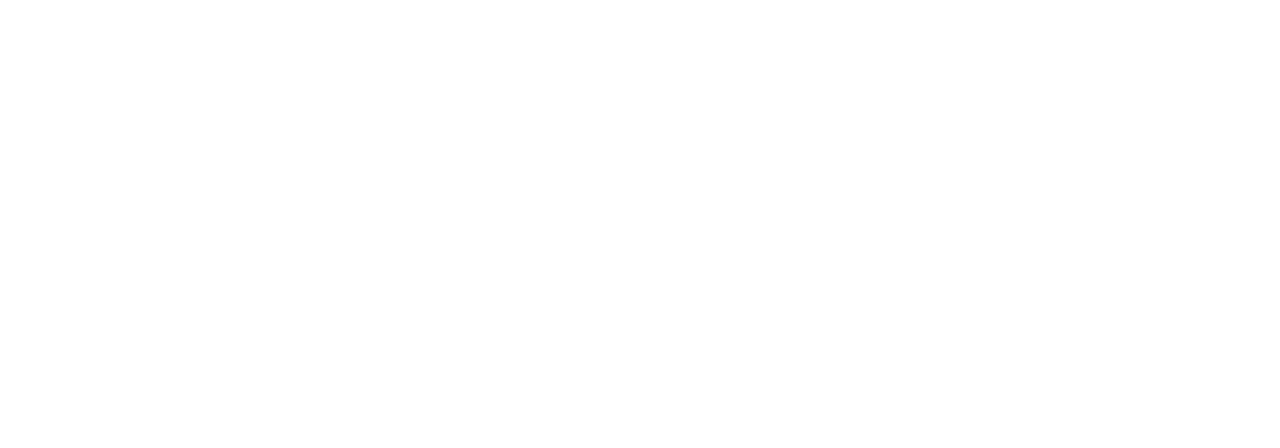
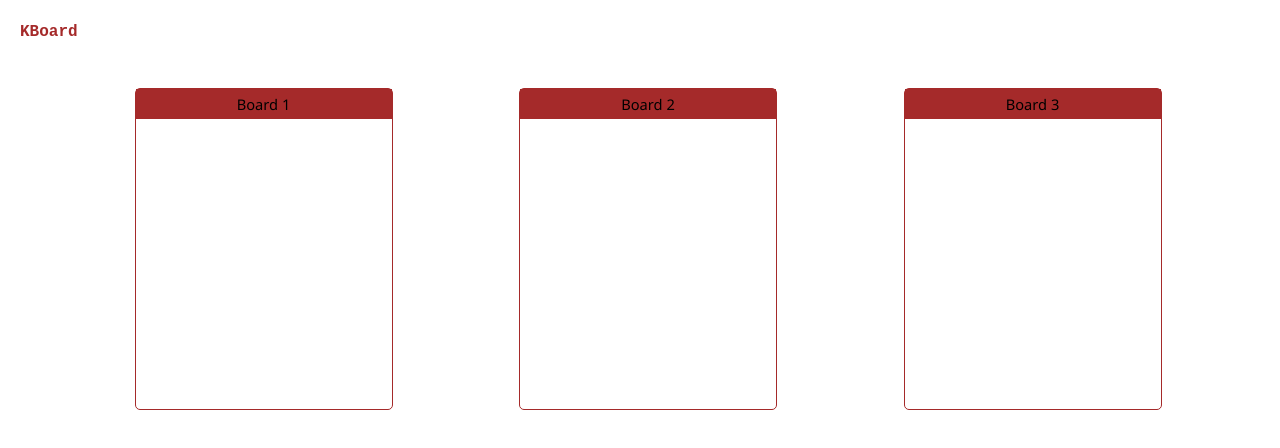
Before and after one commit to NkFab/MyKabanBoard-Vanilla, a website: page index.html in a window 1280 px wide. Drawn offline with Linux system fonts and the light colour scheme.

Commit message:
whatever

```diff
--- a/css/style.css
+++ b/css/style.css
@@ -0,0 +1,58 @@
+html,
+body {
+  height: 100%;
+  width: 100%;
+}
+body > nav {
+  position: fixed;
+}
+h1,
+h2,
+h3,
+h4,
+h5,
+h6 {
+  font-family: "Courier New", Courier, monospace;
+  font-weight: bolder;
+  font-size: 2vh;
+}
+p {
+  font-family: "Segoe UI", Tahoma, Geneva, Verdana, sans-serif;
+  font-weight: thin;
+  font-size: 11pt;
+}
+nav {
+  position: fixed;
+  top: 0;
+  left: 0;
+  width: 100%;
+  padding: 10px 20px;
+  background: #ffffff;
+  color: brown;
+  z-index: 9000;
+  overflow: auto;
+  transition: all 0.15s linear;
+}
+nav.active {
+  box-shadow: 1px 1px 5px #c4c4c4;
+}
+#main {
+  margin-top: 88px;
+  display: flex;
+  flex: 1;
+  flex-direction: row;
+  justify-content: space-evenly;
+}
+.board {
+  border: 1px solid brown;
+  border-radius: 5px;
+  height: 40vh;
+  width: 20vw;
+}
+
+.board p {
+  margin-top: 0;
+  background: brown;
+  padding: 5px 0;
+  text-align: center;
+}
--- a/index.html
+++ b/index.html
@@ -4,7 +4,25 @@
     <meta charset="UTF-8" />
     <meta name="viewport" content="width=device-width, initial-scale=1.0" />
     <meta http-equiv="X-UA-Compatible" content="ie=edge" />
+    <link rel="stylesheet" href="./css/style.css" />
     <title>Kanban Board</title>
   </head>
-  <body></body>
+  <body>
+    <div id="wrapper">
+      <nav><h1>KBoard</h1></nav>
+      <div id="main">
+        <div class="board 1st">
+          <p>Board 1</p>
+        </div>
+        <div class="board 2nd">
+          <p>Board 2</p>
+        </div>
+        <div class="board 3rd">
+          <p>Board 3</p>
+        </div>
+      </div>
+      <footer></footer>
+    </div>
+    <script src="./js/whatever.js"></script>
+  </body>
 </html>
--- a/js/whatever.js
+++ b/js/whatever.js
@@ -0,0 +1,10 @@
+document.addEventListener("scroll", () => {
+  let scroll = document.body.scrollTop;
+  let nav = document.getElementsByTagName("nav")[0];
+  if (scroll > 0) {
+    return nav.className.indexOf("active") < 0
+      ? (nav.className += "active")
+      : "";
+  }
+  return (nav.className = nav.className.replace("active", ""));
+});
```
Also changed, not shown: package.json (added, +21 -0 lines), 2 other files.
